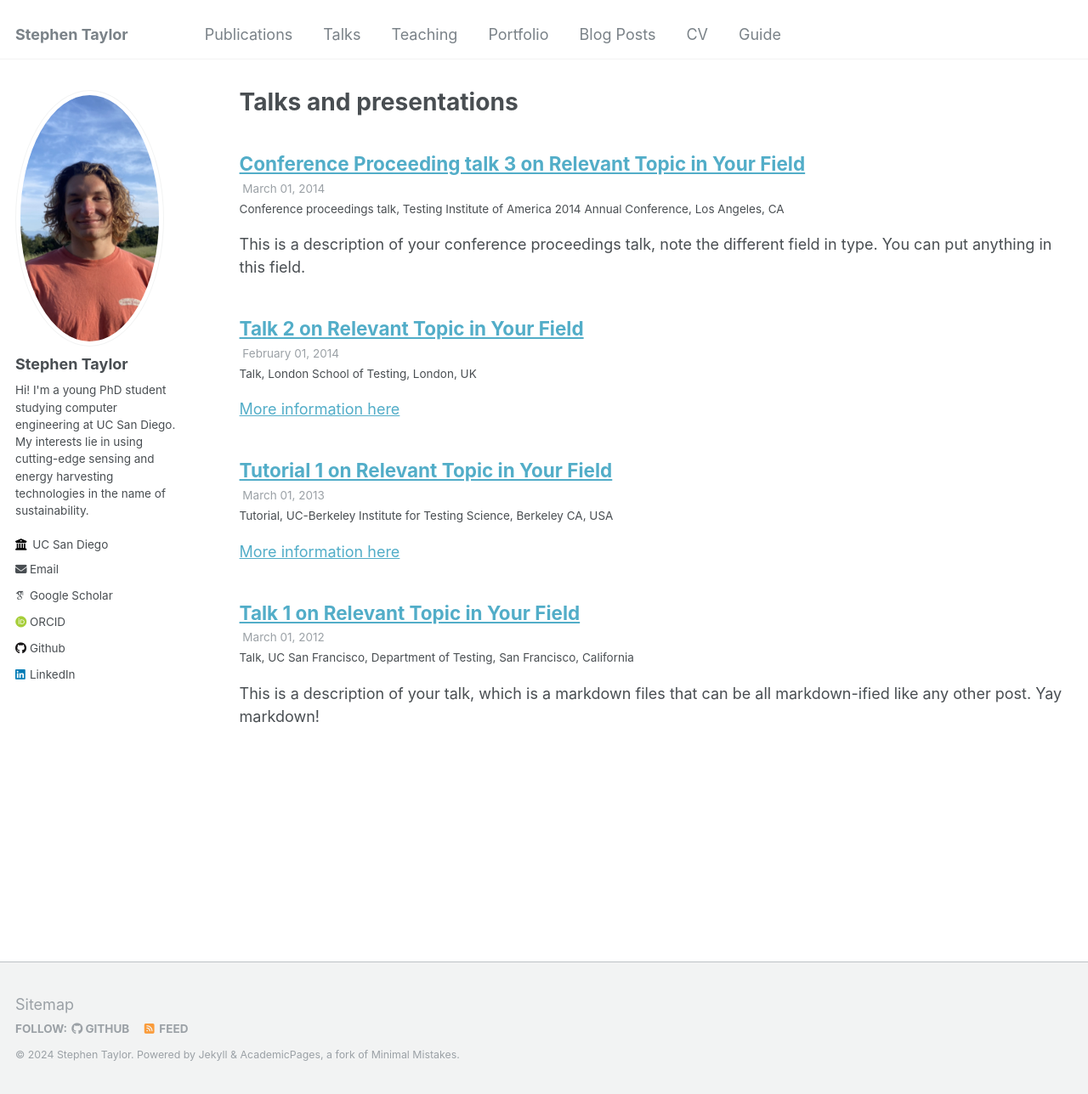
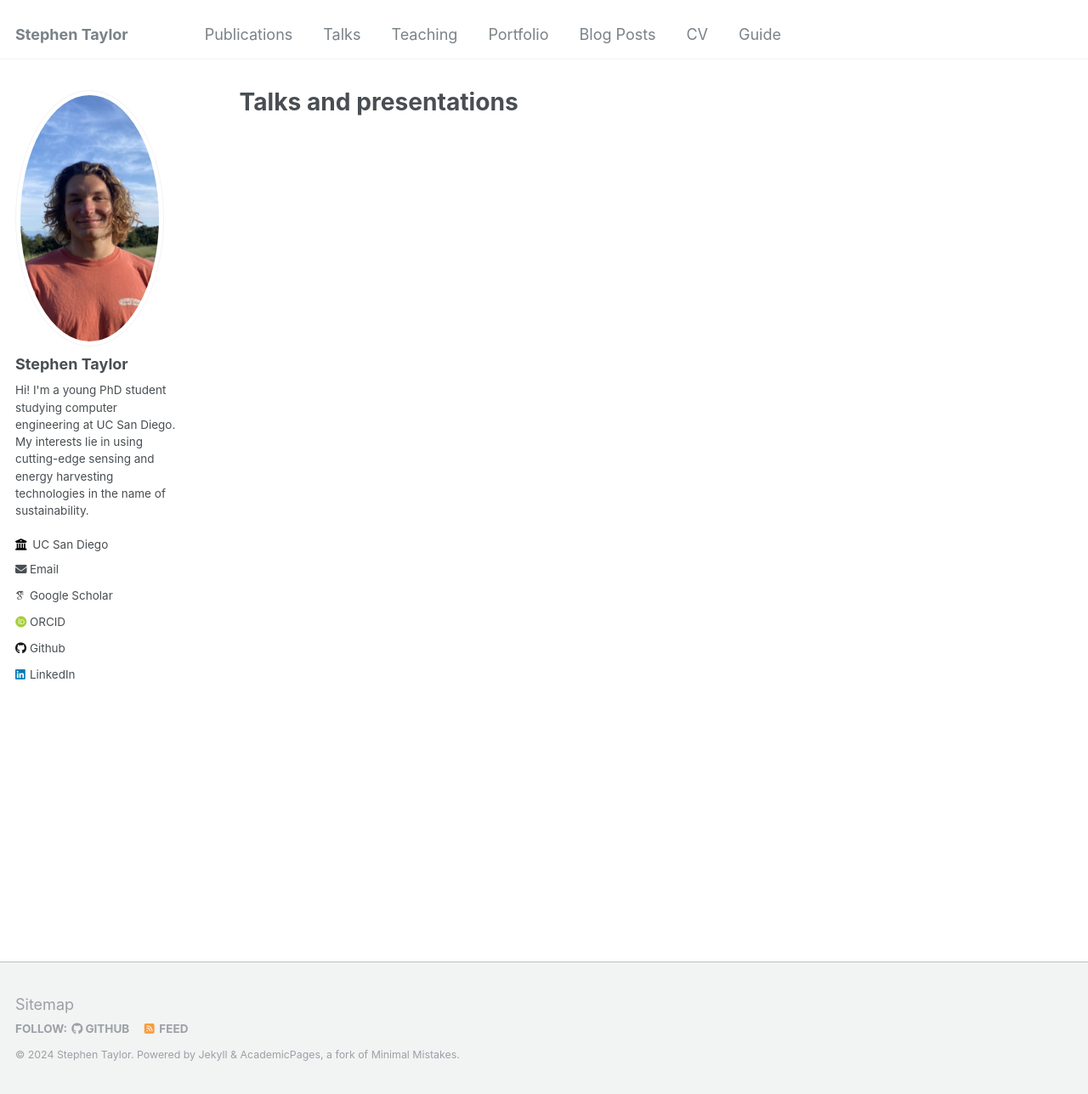
Before and after one commit to stevegtaylor/stevegtaylor.github.io, a Jekyll site: the page built from _pages/talks.html, in a window 1280 px wide and 1288 px high. Shown: the whole window at 85% size. Built offline with Jekyll 4.4.1, drawn with Linux system fonts in a browser that asks for light colours; some web fonts are replaced; part of the change alters nothing that is shown.

```diff
--- a/_config.yml
+++ b/_config.yml
@@ -198,19 +198,19 @@ kramdown:
 
 
 # Collections
-collections:
-  teaching:
-    output: true
-    permalink: /:collection/:path/
+# collections:
+#   teaching:
+#     output: true
+#     permalink: /:collection/:path/
   publications:
     output: true
     permalink: /:collection/:path/
-  portfolio:
-    output: true
-    permalink: /:collection/:path/
-  talks:
-    output: true
-    permalink: /:collection/:path/
+  # portfolio:
+  #   output: true
+  #   permalink: /:collection/:path/
+  # talks:
+  #   output: true
+  #   permalink: /:collection/:path/
 
 
 # Defaults
```
